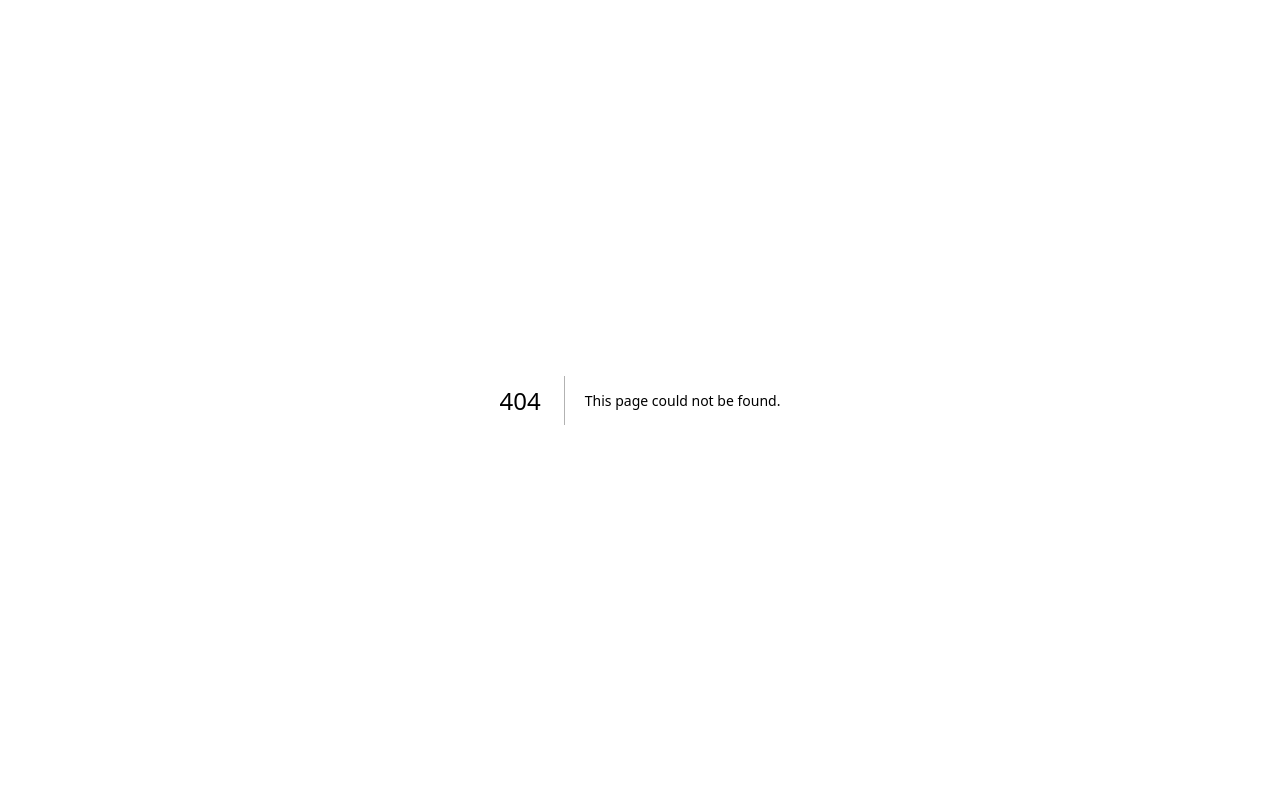
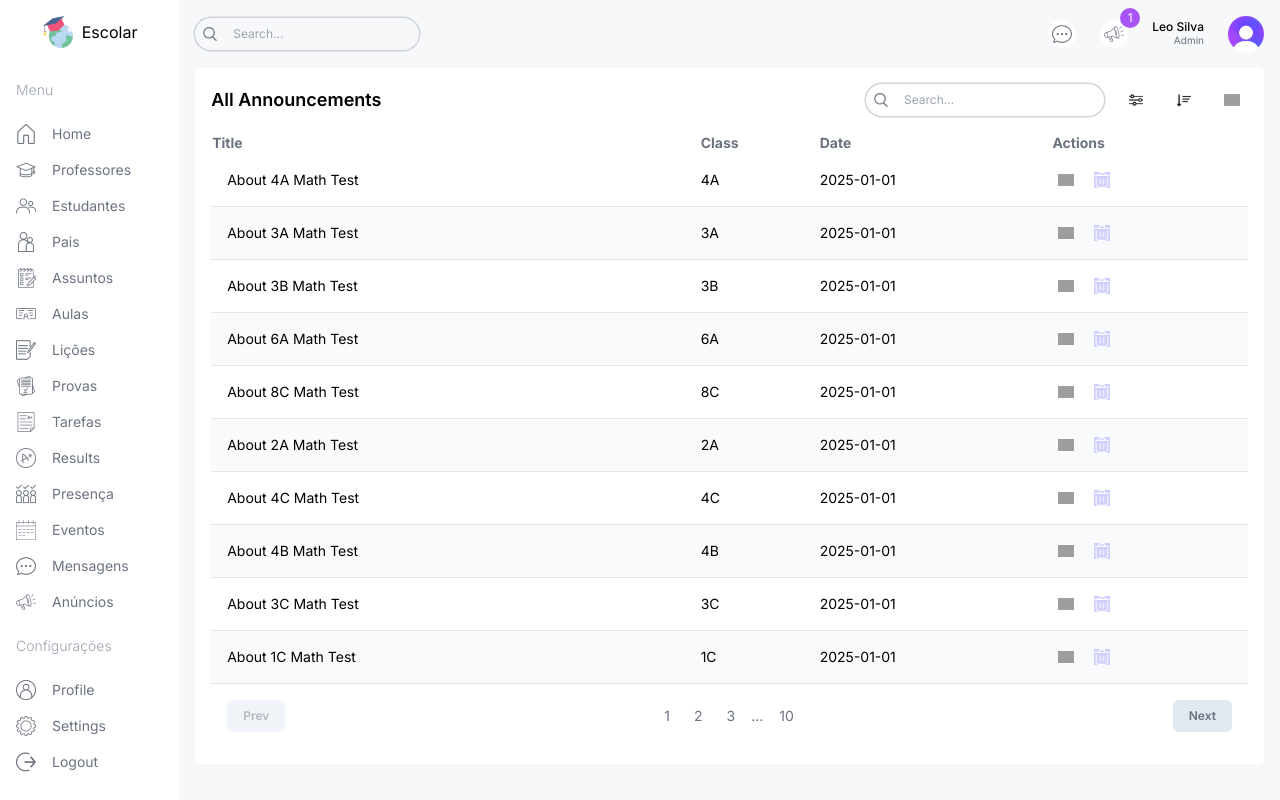
Before and after one commit to leoCardosoDev/front_end_reactjs_dashboard_school, a Next.js app: page /list/announcements in a window 1280 px wide. Before the commit this address had no page. Built offline with nearby package versions, Linux system fonts and the light colour scheme; grey boxes are pictures that could not be loaded.

Commit message:
feat: add announcements

```diff
--- /dev/null
+++ b/src/app/(dashboard)/list/announcements/page.tsx
@@ -0,0 +1,87 @@
+import FormModal from "@/components/FormModal";
+import Pagination from "@/components/Pagination";
+import Table from "@/components/Table";
+import TableSearch from "@/components/TableSearch";
+import { announcementsData, role } from "@/lib/data";
+import Image from "next/image";
+
+type Announcement = {
+  id: number;
+  title: string;
+  class: string;
+  date: string;
+};
+
+const columns = [
+  {
+    header: "Title",
+    accessor: "title",
+  },
+  {
+    header: "Class",
+    accessor: "class",
+  },
+  {
+    header: "Date",
+    accessor: "date",
+    className: "hidden md:table-cell",
+  },
+  {
+    header: "Actions",
+    accessor: "action",
+  },
+];
+
+const AnnouncementListPage = () => {
+  const renderRow = (item: Announcement) => (
+    <tr
+      key={item.id}
+      className="border-b border-gray-200 even:bg-slate-50 text-sm hover:bg-lamaPurpleLight"
+    >
+      <td className="flex items-center gap-4 p-4">{item.title}</td>
+      <td>{item.class}</td>
+      <td className="hidden md:table-cell">{item.date}</td>
+      <td>
+        <div className="flex items-center gap-2">
+          {role === "admin" && (
+            <>
+              <FormModal table="announcement" type="update" data={item} />
+              <FormModal table="announcement" type="delete" id={item.id} />
+            </>
+          )}
+        </div>
+      </td>
+    </tr>
+  );
+
+  return (
+    <div className="bg-white p-4 rounded-md flex-1 m-4 mt-0">
+      {/* TOP */}
+      <div className="flex items-center justify-between">
+        <h1 className="hidden md:block text-lg font-semibold">
+          All Announcements
+        </h1>
+        <div className="flex flex-col md:flex-row items-center gap-4 w-full md:w-auto">
+          <TableSearch />
+          <div className="flex items-center gap-4 self-end">
+            <button className="w-8 h-8 flex items-center justify-center rounded-full bg-lamaYellow">
+              <Image src="/filter.png" alt="" width={14} height={14} />
+            </button>
+            <button className="w-8 h-8 flex items-center justify-center rounded-full bg-lamaYellow">
+              <Image src="/sort.png" alt="" width={14} height={14} />
+            </button>
+            {role === "admin" && (
+              <FormModal table="announcement" type="create" />
+            )}
+          </div>
+        </div>
+      </div>
+      {/* LIST */}
+      <Table columns={columns} renderRow={renderRow} data={announcementsData} />
+      {/* PAGINATION */}
+      <Pagination />
+    </div>
+  );
+};
+
+export default AnnouncementListPage;
```
